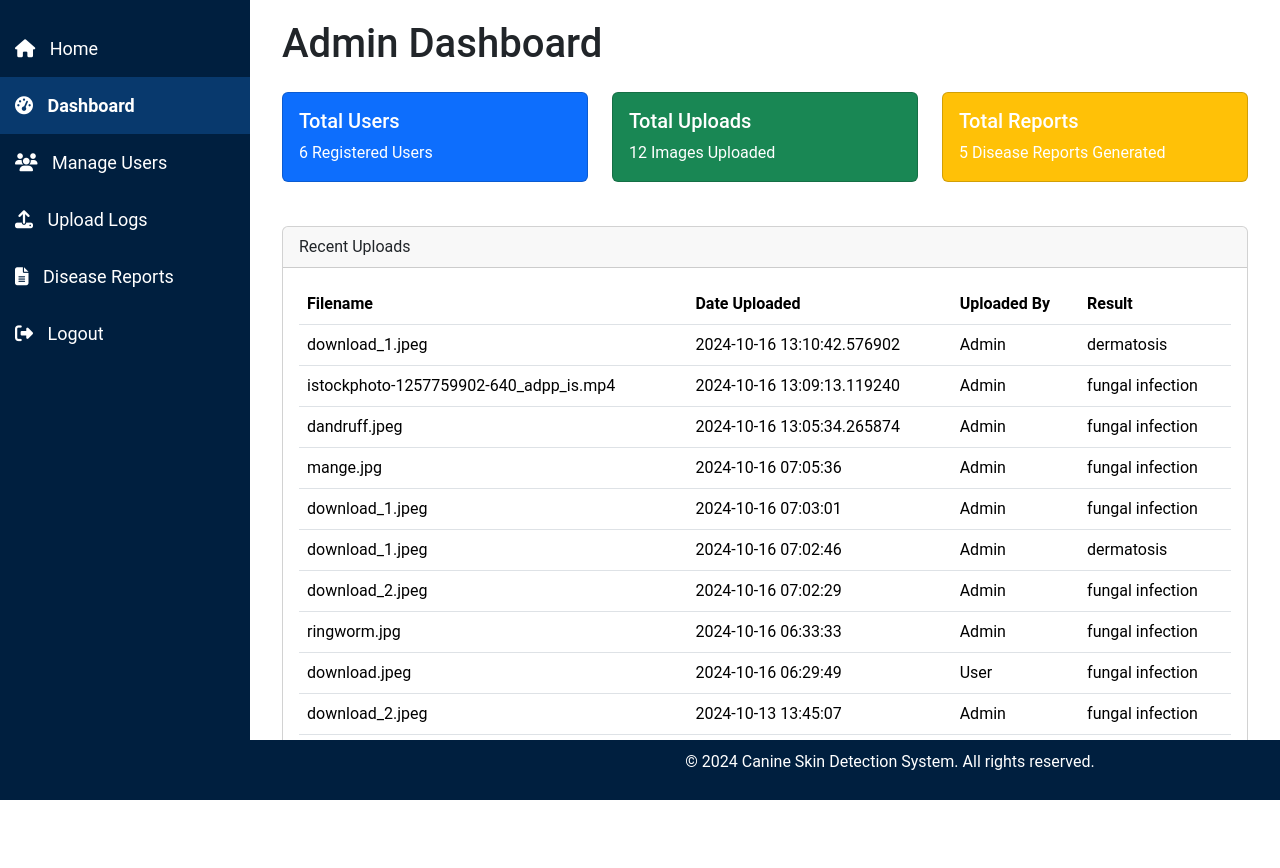
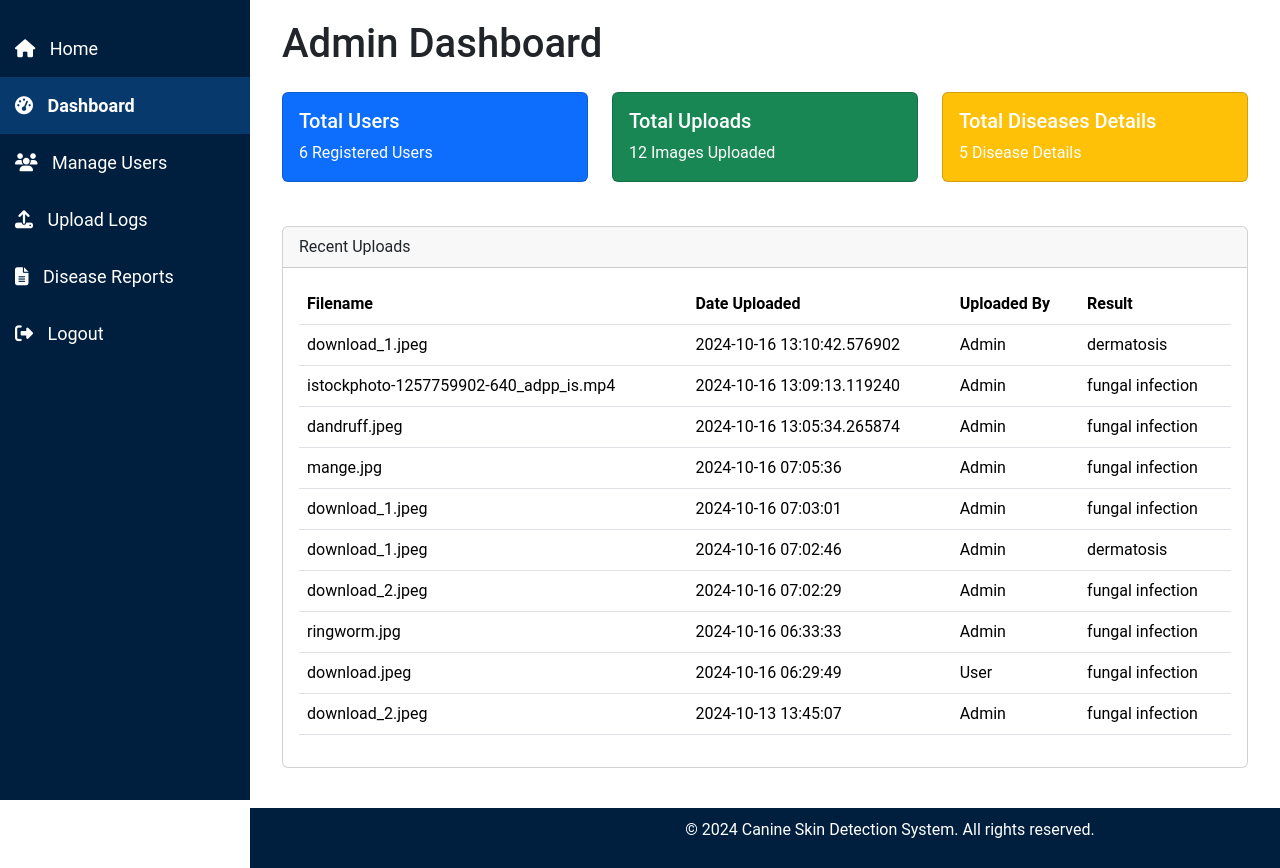
Before and after one commit to SachinthaUmayanga/Canine_Skin_Detection_System_FinalProj, a Flask app: page /admin/admin_dashboard in a window 1280 px wide; the page is wider, and only the part inside the window is pictured. Before the commit the page ends 800 px from the top of that part, so only its background shows below. Run offline with Flask 3, Linux system fonts and the light colour scheme; a user stored in the database is signed in; data comes from the database, SQL or seed files in the repository; both versions use the stored data as it was after the commit; some libraries are stand-ins or nearby versions.

Commit message:
edit the dashboard view

```diff
--- a/app.py
+++ b/app.py
@@ -4,9 +4,9 @@ from admin import admin
 from flask import Flask, render_template, request, redirect, url_for, session, flash, send_from_directory
 from werkzeug.utils import secure_filename
 import os
-import sqlite3
 from recognition import process_image, process_video
 from db import get_db_connection  # Import from db.py
+from datetime import datetime
 
 app = Flask(__name__)
 app.secret_key = '1111'  # Secret key for session management and security
--- a/static/css/admin_styles.css
+++ b/static/css/admin_styles.css
@@ -52,8 +52,23 @@ footer {
     color: white;
     padding: 10px 0;
     text-align: center;
-    position: fixed;
+    position: relative;
     bottom: 0;
     width: 100%;
     left: 250px;
 }
+
+/* Styling for the users icon in the background */
+.card-icon {
+    position: absolute;
+    font-size: 80px;       /* Adjust size as needed */
+    color: rgba(255, 255, 255, 0.2);  /* Lightened color for the background */
+    bottom: 10px;         /* Position at the bottom */
+    right: 10px;          /* Align to the right */
+    z-index: 0;           /* Ensure it's behind the text */
+}
+
+.card-body {
+    position: relative;
+    z-index: 1;           /* Bring the text to the front */
+}
--- a/templates/admin/admin_dashboard.html
+++ b/templates/admin/admin_dashboard.html
@@ -45,8 +45,8 @@
                 <div class="col-lg-4 col-md-6">
                     <div class="card text-white bg-warning">
                         <div class="card-body">
-                            <h5 class="card-title">Total Reports</h5>
-                            <p class="card-text">{{ total_reports }} Disease Reports Generated</p>
+                            <h5 class="card-title">Total Diseases Details</h5>
+                            <p class="card-text">{{ total_reports }} Disease Details</p>
                         </div>
                     </div>
                 </div>
```
Also changed, not shown: site.db, uploads/dandruff.jpeg (added), uploads/mange.jpg (added).
